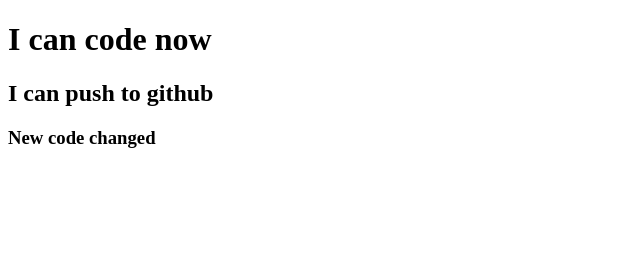
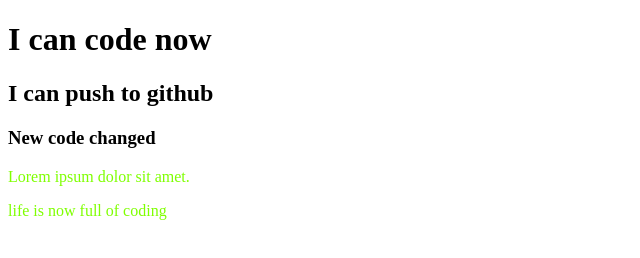
Before and after one commit to Asmaakter01/second-non-prof-repo, a plain HTML site: page index.html in a window 1280 px wide. Shown: the whole page, without its empty margins (0-640 px from the left). Drawn offline with Linux system fonts and the light colour scheme.

Commit message:
styles added

```diff
--- a/index.html
+++ b/index.html
@@ -6,12 +6,15 @@
     <meta http-equiv="X-UA-Compatible" content="IE=edge">
     <meta name="viewport" content="width=device-width, initial-scale=1.0">
     <title>My Second Repo</title>
+    <link rel="stylesheet" href="style.css">
 </head>
 
 <body>
     <h1>I can code now</h1>
     <h2>I can push to github</h2>
     <h3>New code changed</h3>
+    <p>Lorem ipsum dolor sit amet.</p>
+    <p>life is now full of coding</p>
 </body>
 
 </html>
--- /dev/null
+++ b/style.css
@@ -0,0 +1,3 @@
+p {
+    color: chartreuse;
+}
```
